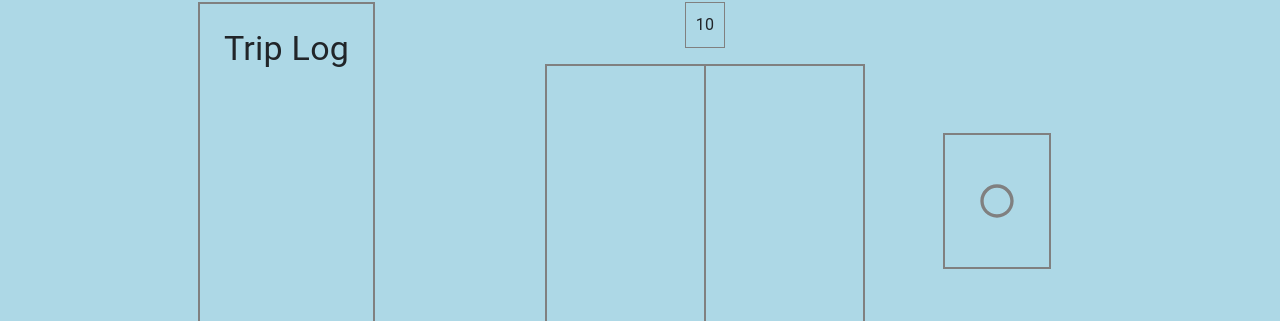
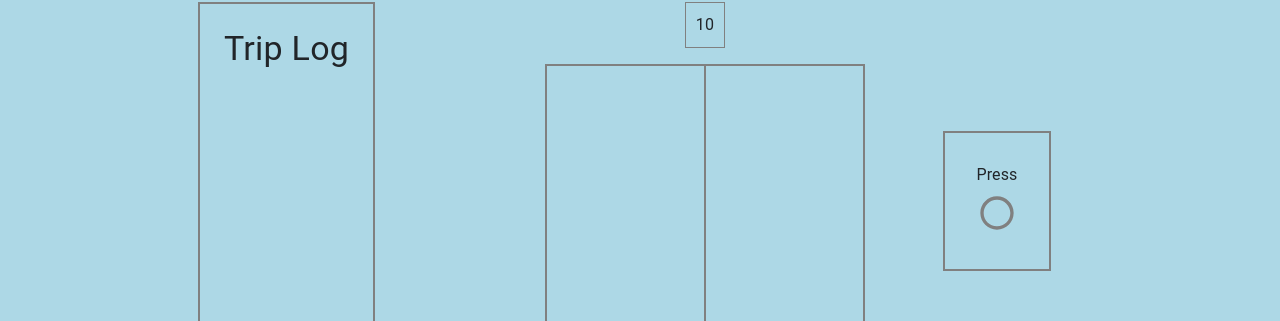
Before and after one commit to JamesFThomas/skyscraper-lifts, a React (Create React App) app: page /single in a window 1280 px wide. Shown: the part 92-413 px from the top of the page. Built offline with nearby package versions, Linux system fonts and the light colour scheme.

Commit message:
ClosedDoors display while lift is moving

```diff
--- a/src/components/lift/CallPanel.js
+++ b/src/components/lift/CallPanel.js
@@ -1,5 +1,5 @@
 import React, { useState } from "react";
-import { Box, Button } from "@mui/material";
+import { Box, Button, Stack, Typography } from "@mui/material";
 import { Circle, CircleOutlined } from "@mui/icons-material";
 import { useSelector, useDispatch } from "react-redux";
 import { enterLift } from "../../state/displaySlice";
@@ -38,7 +38,7 @@ const CallPanel = () => {
   const boxStyles = () => {
     return {
       border: "2px solid grey",
-      padding: "40px 20px",
+      padding: "30px 20px",
       width: "fit-content",
       height: "fit-content",
       display: `${LOADING || EXITING ? "none" : ""}`,
@@ -52,7 +52,12 @@ const CallPanel = () => {
   };
 
   return (
-    <Box sx={boxStyles}>
+    <Stack sx={boxStyles}>
+      <Typography
+        sx={{ display: "flex", flexDirection: "row", justifyContent: "center" }}
+      >
+        Press
+      </Typography>
       {!wasClicked ? (
         <Button onClick={(e) => handleClick(e)}>
           <CircleOutlined sx={circleOutlineStyles} />
@@ -62,7 +67,7 @@ const CallPanel = () => {
           <Circle sx={circleStyles} />
         </Button>
       )}
-    </Box>
+    </Stack>
   );
 };
 
--- /dev/null
+++ b/src/components/lift/ClosedDoors.js
@@ -0,0 +1,31 @@
+import React from "react";
+import { Box } from "@mui/material";
+
+const frameStyle = () => {
+  return {
+    margin: "1em",
+    display: "flex",
+    flexDirection: "row",
+    height: "20em",
+    width: "20em",
+    justifyContent: "center",
+    border: "solid 2px grey",
+  };
+};
+const closedDoorStyles = () => {
+  return {
+    width: "0%",
+    borderLeft: "solid 1px grey",
+    borderRight: "solid 1px grey",
+  };
+};
+
+const ClosedDoors = () => {
+  return (
+    <Box Box direction={"row"} sx={frameStyle}>
+      <Box sx={closedDoorStyles}></Box>
+    </Box>
+  );
+};
+
+export default ClosedDoors;
--- a/src/components/lift/LiftDoors.js
+++ b/src/components/lift/LoadingDoors.js
@@ -29,7 +29,7 @@ const centeredTextStyles = () => {
   };
 };
 
-const LiftDoors = () => {
+const LoadingDoors = () => {
   const LOADING = useSelector((state) => state.display.LOADING);
   const EXITING = useSelector((state) => state.display.EXITING);
   const currentFloor = useSelector((state) => state.display.currentFloor);
@@ -81,4 +81,4 @@ const LiftDoors = () => {
   );
 };
 
-export default LiftDoors;
+export default LoadingDoors;
--- a/src/components/pages/Single.js
+++ b/src/components/pages/Single.js
@@ -4,16 +4,25 @@ import { useSelector } from "react-redux";
 import CallPanel from "../lift/CallPanel";
 import FloorPanel from "../lift/FloorPanel";
 import DisplayPanel from "../lift/DisplayPanel";
-import LiftDoors from "../lift/LiftDoors";
+import LoadingDoors from "../lift/LoadingDoors";
 import TripLog from "../layout/TripLog";
 
-import { Grid, Box } from "@mui/material";
+import { Grid, Box, Stack } from "@mui/material";
+import ClosedDoors from "../lift/ClosedDoors";
 
-const centeredItemStyles = () => {
+const centeredItemRowStyles = () => {
   return {
     display: "flex",
     flexDirection: "row",
     justifyContent: "center",
+  };
+};
+const centeredItemColStyles = () => {
+  return {
+    display: "flex",
+    flexDirection: "column",
+    justifyContent: "center",
+    alignItems: "center",
   };
 };
 
@@ -36,7 +45,7 @@ const Single = () => {
       sx={{
         paddingTop: "30px",
         alignItems: "center",
-        ...centeredItemStyles(),
+        ...centeredItemRowStyles(),
       }}
     >
       <Grid container maxWidth={"md"} spacing={2}>
@@ -45,22 +54,23 @@ const Single = () => {
         </Grid>
         <Grid item xs={8}>
           {MOVING && (
-            <Box sx={centeredItemStyles}>
+            <Stack sx={centeredItemColStyles}>
               <DisplayPanel />
-            </Box>
+              <ClosedDoors />
+            </Stack>
           )}
           {IDLE && (
             <Box sx={spacedItemStyles}>
-              <Box sx={centeredItemStyles}>
-                <LiftDoors />
+              <Box sx={centeredItemRowStyles}>
+                <LoadingDoors />
               </Box>
-              <Box sx={centeredItemStyles}>
+              <Box sx={centeredItemRowStyles}>
                 <CallPanel />
               </Box>
             </Box>
           )}
           {SELECT && (
-            <Box sx={centeredItemStyles}>
+            <Box sx={centeredItemRowStyles}>
               <FloorPanel />
             </Box>
           )}
```
